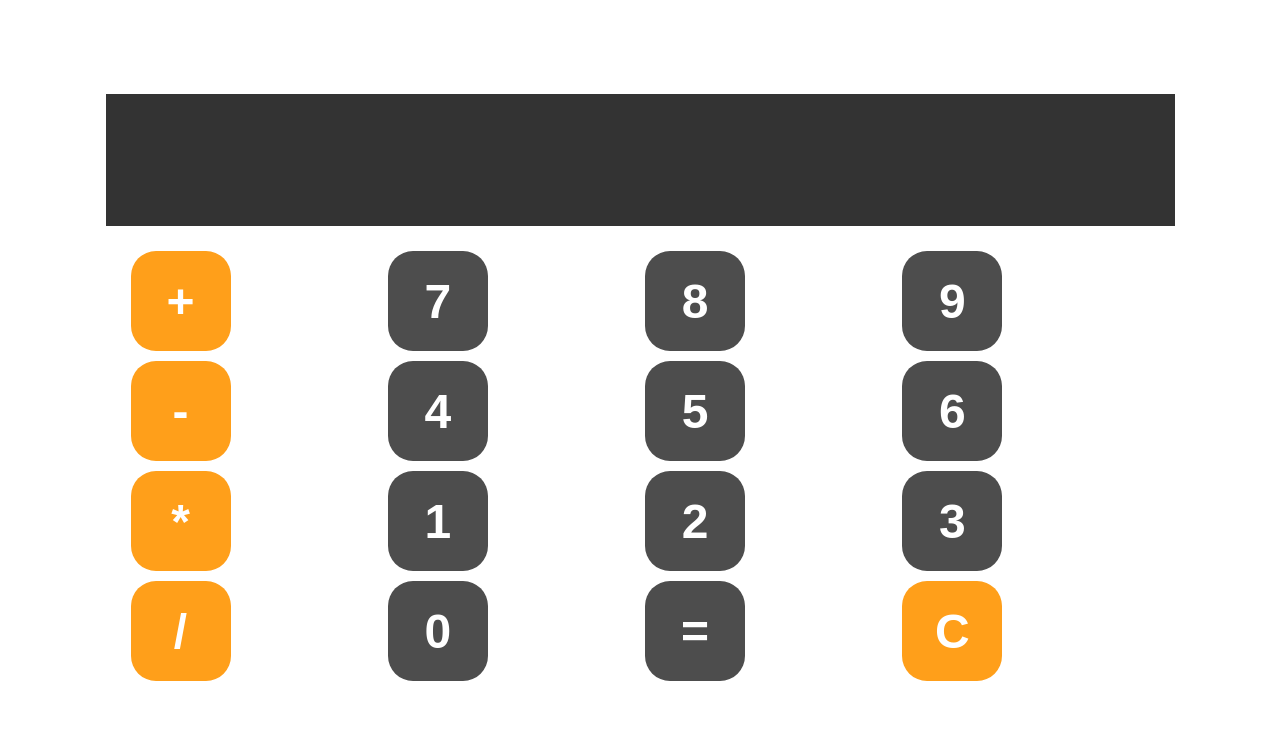
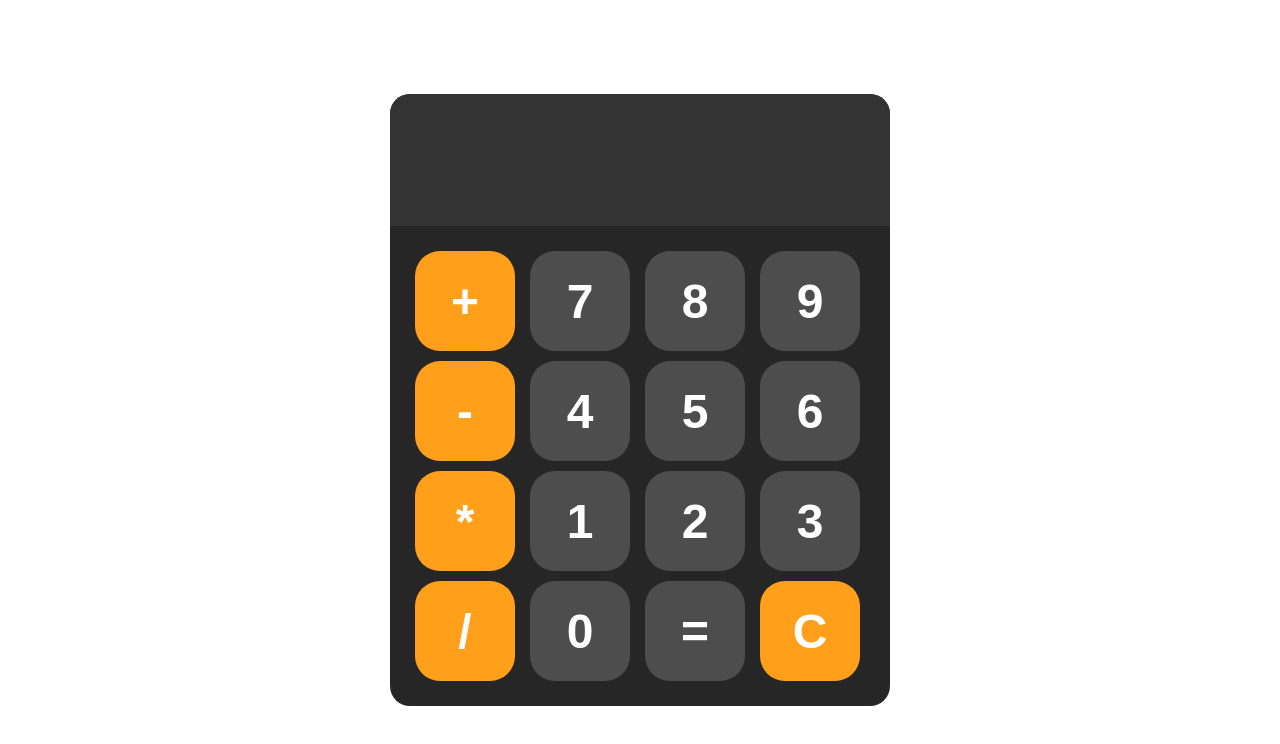
Before and after one commit to ronnnnn-uni/Simple-Calculator, a plain HTML site: page index.html in a window 1280 px wide. Drawn offline with Linux system fonts and the light colour scheme.

Commit message:
typo correction

```diff
--- a/style.css
+++ b/style.css
@@ -7,10 +7,11 @@ body {
 }
 
 
-#calulator {
+#calculator {
 
     font-family: Arial, Helvetica, sans-serif;
-    border-radius: 15px;
+    border-radius: 20px;
+    background-color: hsl(0, 0%, 15%);
     max-width: 500px;
     overflow: hidden;
 }
```
